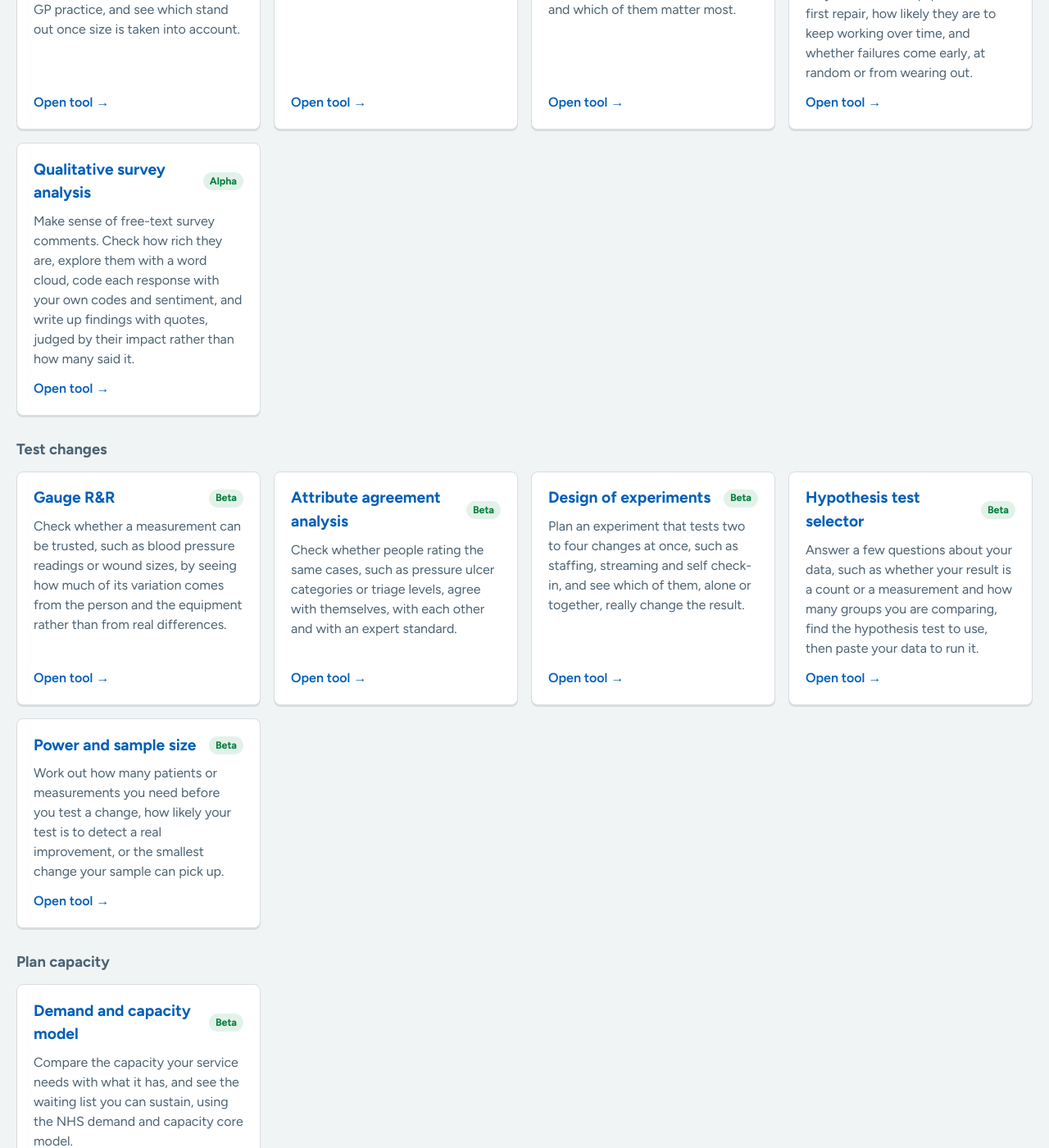
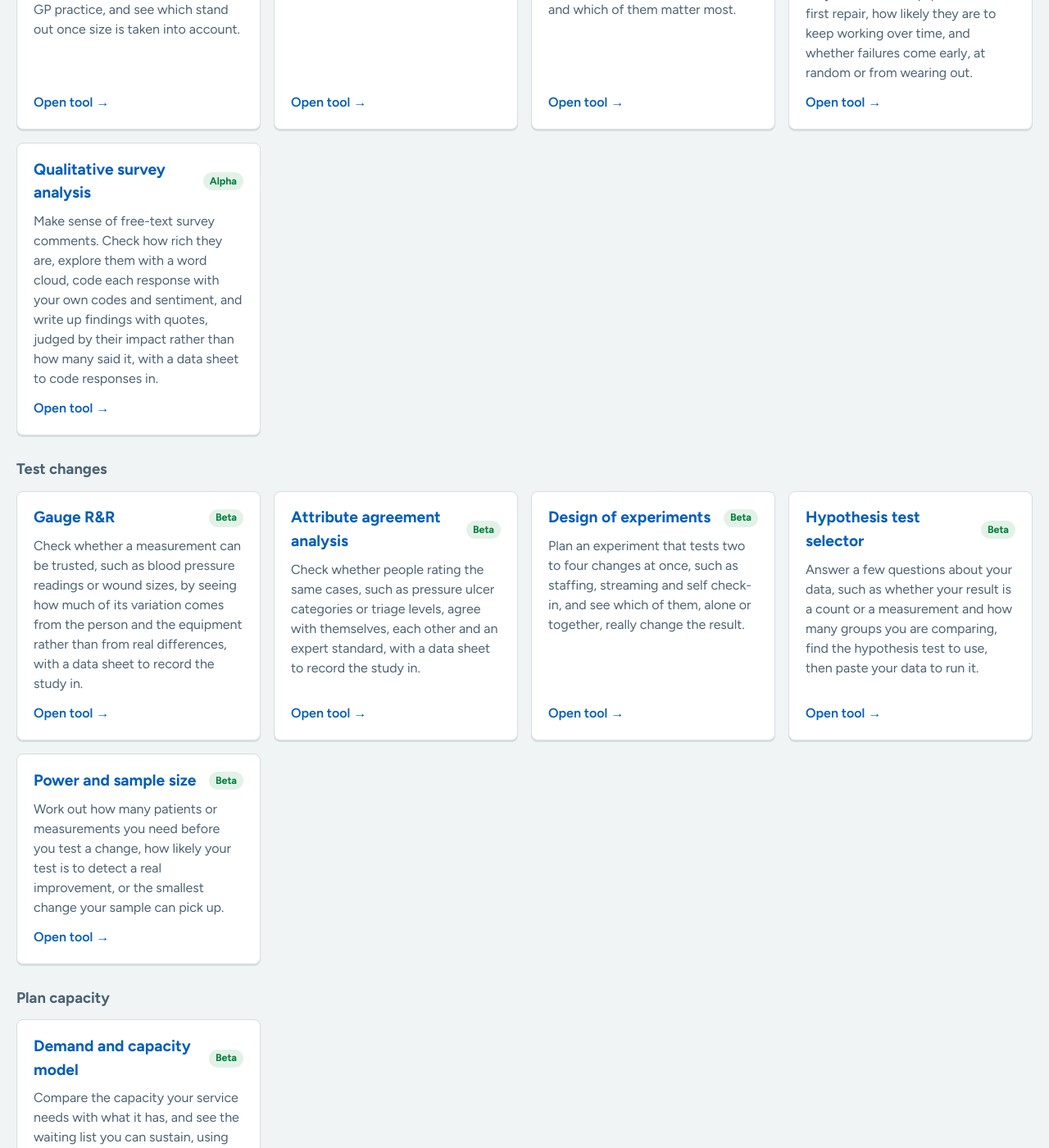
Before and after one commit to PerrinShanks-Cogito/IntegratedQiTools, a Jekyll site: the page built from index.html, in a window 1280 px wide and 1400 px high, scrolled down 1690 px. Shown: the whole window at 82% size. Built offline with Jekyll 4.4.1, drawn with Linux system fonts in a browser that asks for light colours; some of the changed text lies outside the part shown.

Commit message:
Landing page: mention the data sheet in four more tool descriptions
Tree plot, qualitative analysis, Gauge R&R and attribute agreement now
say they come with a data sheet, as the 2x2 matrix already did.

Co-Authored-By: Claude Opus 5.5 <noreply@anthropic.com>
Claude-Session: https://claude.ai/code/session_01H61PsVrMteGsvFcjouhpbh

```diff
--- a/_data/tools.yml
+++ b/_data/tools.yml
@@ -34,7 +34,7 @@
   name: Tree plot
   status: Beta
   group: Prioritise
-  description: See how a total breaks down into groups and the items within them, such as incidents by directorate, ward and type, with each box sized by its share.
+  description: See how a total breaks down into groups and the items within them, such as incidents by directorate, ward and type, with each box sized by its share and a data sheet to collect your data in.
 
 - id: bar_chart
   name: Bar chart
@@ -118,19 +118,19 @@
   name: Qualitative survey analysis
   status: Alpha
   group: Explore your data
-  description: Make sense of free-text survey comments. Check how rich they are, explore them with a word cloud, code each response with your own codes and sentiment, and write up findings with quotes, judged by their impact rather than how many said it.
+  description: Make sense of free-text survey comments. Check how rich they are, explore them with a word cloud, code each response with your own codes and sentiment, and write up findings with quotes, judged by their impact rather than how many said it, with a data sheet to code responses in.
 
 - id: gauge_rr
   name: Gauge R&R
   status: Beta
   group: Test changes
-  description: Check whether a measurement can be trusted, such as blood pressure readings or wound sizes, by seeing how much of its variation comes from the person and the equipment rather than from real differences.
+  description: Check whether a measurement can be trusted, such as blood pressure readings or wound sizes, by seeing how much of its variation comes from the person and the equipment rather than from real differences, with a data sheet to record the study in.
 
 - id: attribute_agreement
   name: Attribute agreement analysis
   status: Beta
   group: Test changes
-  description: Check whether people rating the same cases, such as pressure ulcer categories or triage levels, agree with themselves, with each other and with an expert standard.
+  description: Check whether people rating the same cases, such as pressure ulcer categories or triage levels, agree with themselves, each other and an expert standard, with a data sheet to record the study in.
 
 - id: design_of_experiments
   name: Design of experiments
```
